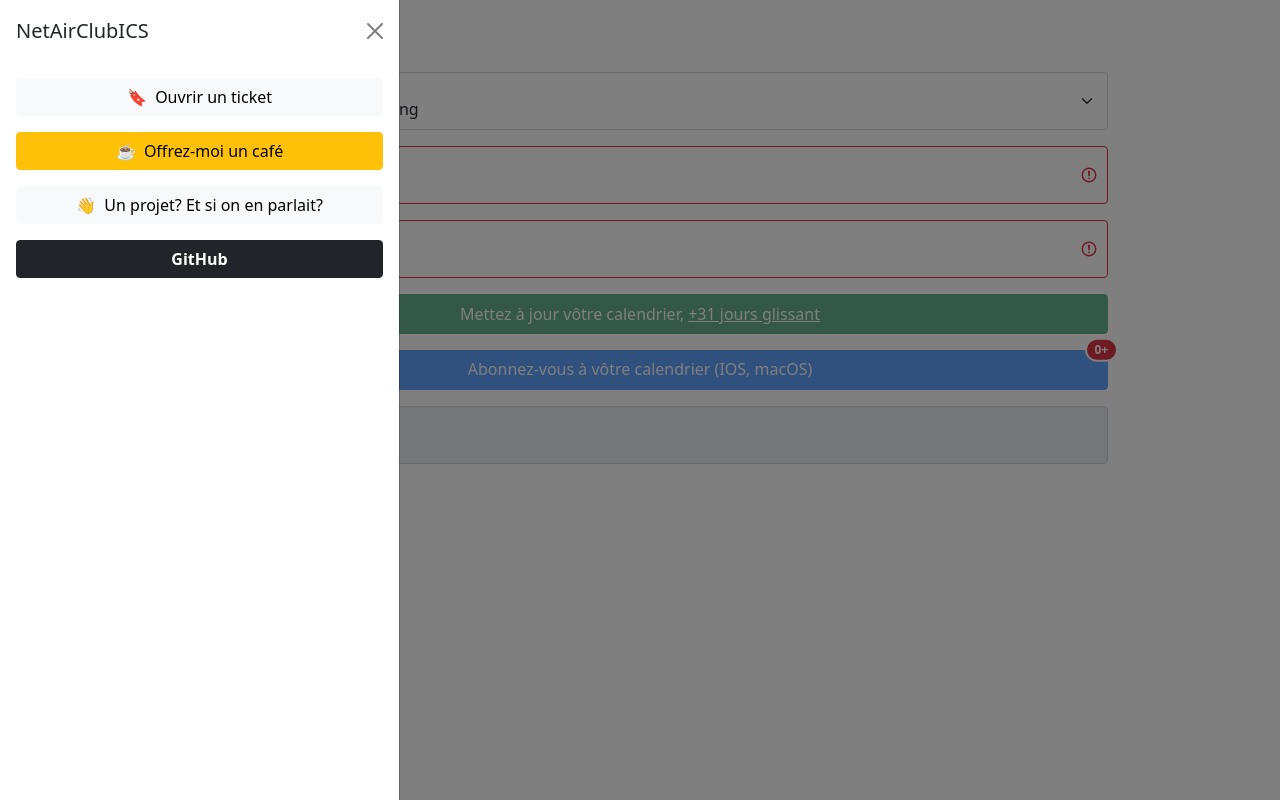
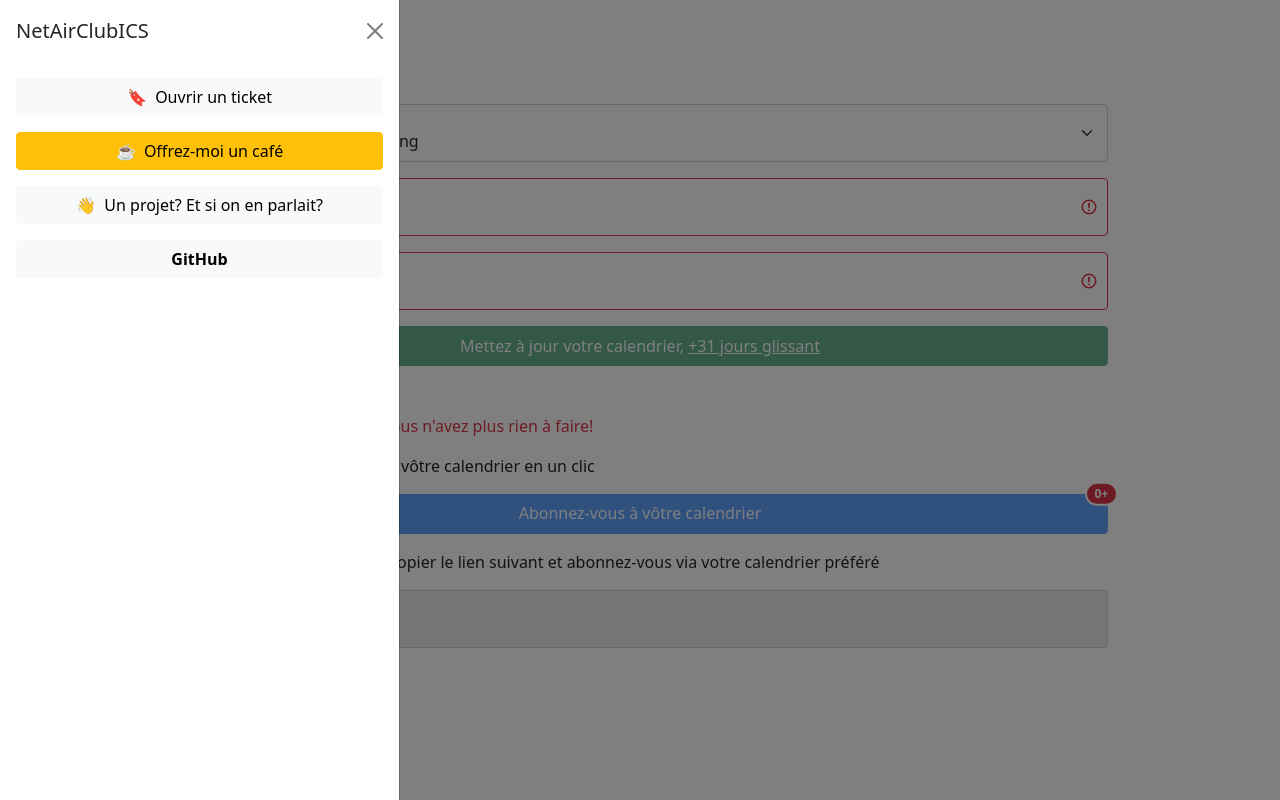
Before and after one commit to amarinediary/NetAirClubICS, a website: page public/index.html in a window 1280 px wide. Both pictures are taken after a click on the button "Décollage". Drawn offline with nearby package versions, Linux system fonts and the light colour scheme.

Commit message:
initial commit

```diff
--- a/public/index.html
+++ b/public/index.html
@@ -18,6 +18,8 @@
             Décollage
         </button>
 
+        <h5 class="text-muted">1.</h5>
+
         <div class="offcanvas offcanvas-start" tabindex="-1" id="offcanvasMain">
             <div class="offcanvas-header">
                 <h5 class="offcanvas-title">NetAirClubICS</h5>
@@ -25,22 +27,22 @@
             </div>
             <div class="offcanvas-body">
                 <div class="d-grid mb-3">
-                    <a href="https://github.com/amarinediary/NetAirClubICS/issues/new" class="btn btn-light text-truncate text-truncate" target="_blank" rel="noopenner">
+                    <a href="https://github.com/amarinediary/NetAirClubICS/issues/new" class="btn btn-light text-truncate" target="_blank" rel="noopenner">
                         <span class="me-1">🔖</span> Ouvrir un ticket
                     </a>
                 </div>
                 <div class="d-grid mb-3">
-                    <a href="https://www.paypal.com/paypalme/brizzipaul" class="btn btn-warning text-truncate text-truncate" target="_blank" rel="noopenner">
+                    <a href="https://www.paypal.com/paypalme/brizzipaul" class="btn btn-warning text-truncate" target="_blank" rel="noopenner">
                         <span class="me-1">☕</span> Offrez-moi un café
                     </a>
                 </div>
                 <div class="d-grid mb-3">
-                    <a href="https://forms.gle/xbmfzgEk4dJEBAMK7" class="btn btn-light text-truncate text-truncate" target="_blank" rel="noopenner">
+                    <a href="https://forms.gle/xbmfzgEk4dJEBAMK7" class="btn btn-light text-truncate" target="_blank" rel="noopenner">
                         <span class="me-1">👋</span> Un projet? Et si on en parlait?
                     </a>
                 </div>
                 <div class="d-grid mb-3">
-                    <a href="https://github.com/amarinediary/NetAirClubICS/" class="btn btn-dark text-truncate text-truncate" target="_blank" rel="noopenner">
+                    <a href="https://github.com/amarinediary/NetAirClubICS/" class="btn btn-light text-truncate" target="_blank" rel="noopenner">
                         <b>GitHub</b>
                     </a>
                 </div>
@@ -94,24 +96,27 @@
             <div class="form-floating mb-3">
                 <input type="text" id="login" name="login" class="form-control is-invalid" placeholder="Login"
                     required>
-                <label for="login">Login</label>
+                <label for="login">Identifiant</label>
             </div>
             <div class="form-floating mb-3">
                 <input type="password" id="password" name="password" class="form-control is-invalid"
                     placeholder="Password" required>
-                <label for="password">Password</label>
+                <label for="password">Mot de passe</label>
             </div>
             <div class="d-grid mb-3">
                 <button type="submit" id="submit" name="submit" class="btn btn-success text-truncate pe-none"
                     disabled="true" readonly="true" style="height:40px;">
-                    Mettez à jour vôtre calendrier, <u>+31 jours glissant</u>
+                    Mettez à jour votre calendrier, <u>+31 jours glissant</u>
                 </button>
             </div>
         </form>
 
+        <h5 class="text-muted">2.</h5>
+        <p class="text-danger">Vous êtes déjà abonné•e•s? Vous n'avez plus rien à faire!</p>
+        <p><pre class="d-inline" style="background-color:#F8FBB8;">(IOS, macOS)</pre> Abonnez-vous à vôtre calendrier en un clic</p>
         <div class="d-grid mb-3 position-relative">
-            <a href="#!" id="webcal" class="btn btn-primary text-truncate pe-none disabled" style="height:40px;" disabled="true" readonly="true">
-                Abonnez-vous à vôtre calendrier (IOS, macOS)
+            <a href="#!" id="webcal" class="btn btn-primary text-truncate pe-none disabled" style="height:40px;" disabled="true" readonly="true" target="_blank" rel="noopenner">
+                Abonnez-vous à vôtre calendrier
             </a>
             <span
                 class="events position-absolute top-0 translate-middle-y badge rounded-pill bg-danger border border-white border-2"
@@ -119,6 +124,8 @@
                 0+
             </span>
         </div>
+
+        <p><pre class="d-inline" style="background-color:#F8FBB8;">(Android, Windows, Autre)</pre> Copier le lien suivant et abonnez-vous via votre calendrier préféré</p>
         <div class="form-floating mb-3">
             <input type="url" id="calendar" name="calendar" class="form-control pe-none disabled"
                 placeholder="calendar" disabled="true" readonly="true" style="cursor:pointer;" onclick="clipboard(`#calendar`)">
--- a/public/js/script.js
+++ b/public/js/script.js
@@ -148,7 +148,6 @@
 });
 
 function clipboard(element) {
-    console.log(`click`);
     let stamp = Date.now();
     $('.toast-container').append(`<div id="toast-${stamp}" class="toast align-items-center text-white bg-secondary border-0 mb-3 hide" style="max-width:100%;"><div class="d-flex"><div class="toast-body text-truncate">Ajouter au presse-papier</div><button type="button" class="btn-close btn-close-white me-2 m-auto" data-bs-dismiss="toast" aria-label="Close"></button></div></div>`);
     new bootstrap.Toast($(`#toast-${stamp}`)).show();
```
